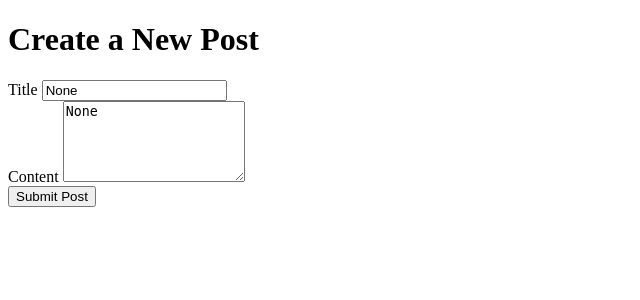
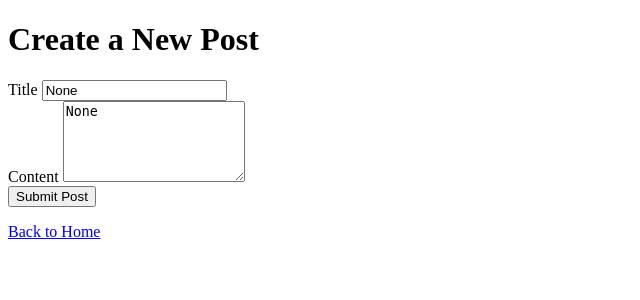
Before and after one commit to beingsie/ai-ce, a Flask app: page /create_post in a window 1280 px wide. Shown: the top 300 px of the page, without its empty margins (0-640 px from the left). Run offline with Flask 3, Linux system fonts and the light colour scheme; some libraries are stand-ins or nearby versions.

Commit message:
feat: add back home link

```diff
--- a/projects/blog_dashboard/templates/create_post.html
+++ b/projects/blog_dashboard/templates/create_post.html
@@ -19,5 +19,7 @@
         <button type="submit" class="btn btn-primary">Submit Post</button>
     </form>
 
+    <p><a href="{{ url_for('index') }}">Back to Home</a></p>
+
 </body>
 </html>
```
